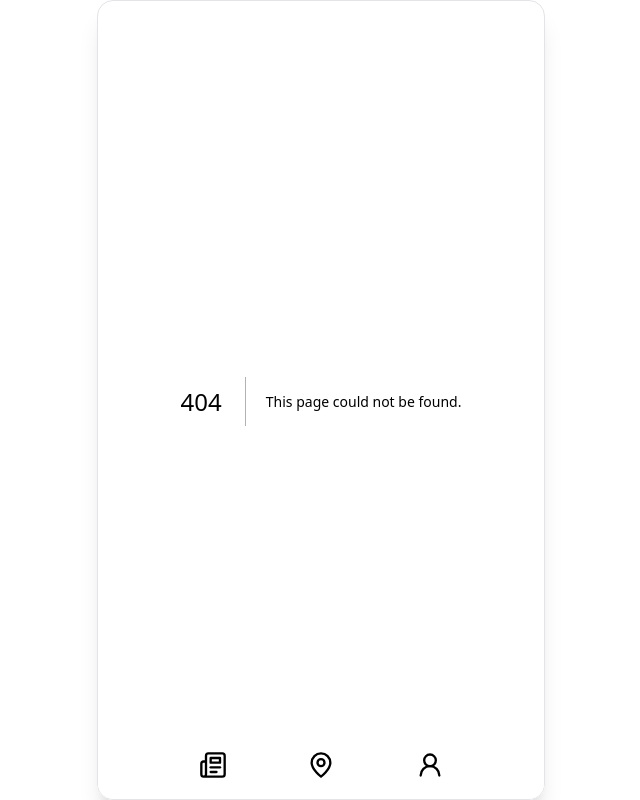
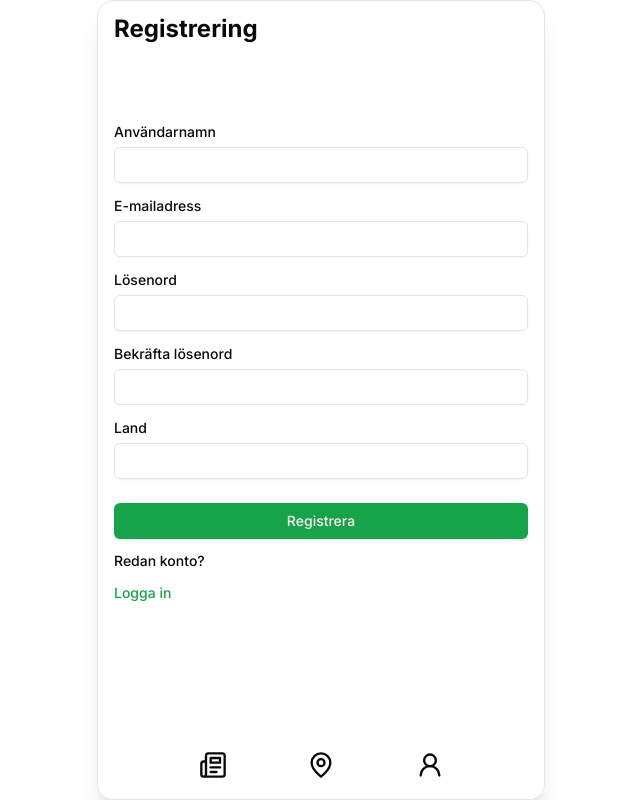
Before and after one commit to JoarM/heet, a Next.js app: page /register in a window 1280 px wide. Before the commit this address had no page. Shown: the whole page, without its empty margins (319-959 px from the left). Built offline with nearby package versions, Linux system fonts and the light colour scheme.

Commit message:
add login and register

```diff
--- a/app/login/page.tsx
+++ b/app/login/page.tsx
@@ -23,6 +23,7 @@ export default function LoginForm() {
                 {/* {form?.message && <span className="text-sm font-medium text-destructive mt-2 block">{form.message}</span>} */}
 
                 <Link href="/reset-password" className="font-medium mt-3 text-sm text-primary underline-offset-4 hover:underline block">Glömt lösenord?</Link>
+                <Link href="/register" className="font-medium mt-3 text-sm text-primary underline-offset-4 hover:underline block">Skapa konto</Link>
             </div>
         </form>
     )
--- /dev/null
+++ b/app/register/page.tsx
@@ -0,0 +1,44 @@
+"use client";
+
+import { Input } from "@/components/ui/input";
+import { Label } from "@/components/ui/label";
+import Link from "next/link";
+import { LoadingButton } from "@/components/ui/loading-button";
+import { CountryDropdown, RegionDropdown, CountryRegionData } from 'react-country-region-selector';
+
+export default function LoginForm() {
+    return (
+        <form className="mx-auto sm:px-4 px-4 rounded-2xl  max-w-lg mt-3">
+            <h1 className="font-bold text-2xl mb-20">Registrering</h1>
+            <div className="my-auto">
+                <Label className="mt-4 block" htmlFor="mail">Användarnamn</Label>
+                <Input className="mt-2 h-9 w-full" id="mail" name="mail" />
+
+
+                <Label className="mt-4 block" htmlFor="mail">E-mailadress</Label>
+                <Input className="mt-2 h-9 w-full" id="mail" name="mail" />
+                {/* {form?.error?.email && <span className="text-sm font-medium text-destructive mt-2 block">{form.error.email}</span>} */}
+
+                <Label className="mt-4 block" htmlFor="password">Lösenord</Label>
+                <Input className="mt-2 w-full h-9" type="password" id="password" name="password" />
+                {/* {form?.error?.password && <span className="text-sm font-medium text-destructive mt-2 block">{form.error.password}</span>} */}
+
+                <Label className="mt-4 block" htmlFor="password">Bekräfta lösenord</Label>
+                <Input className="mt-2 w-full h-9" type="password" id="password" name="password" />
+                {/* {form?.error?.password && <span className="text-sm font-medium text-destructive mt-2 block">{form.error.password}</span>} */}
+
+                <Label className="mt-4 block" htmlFor="password">Land</Label>
+                <Input className="mt-2 w-full h-9" type="password" id="password" name="password" />
+
+
+
+                <LoadingButton className="mt-6 w-full h-9">Registrera</LoadingButton>
+
+                {/* {form?.message && <span className="text-sm font-medium text-destructive mt-2 block">{form.message}</span>} */}
+
+                <p className="font-medium mt-3 text-sm underline-offset-4 ">Redan konto?</p>
+                <Link href="/login" className="font-medium mt-3 text-sm text-primary underline-offset-4 hover:underline block">Logga in</Link>
+            </div>
+        </form>
+    )
+}
--- a/package.json
+++ b/package.json
@@ -29,6 +29,7 @@
     "next": "14.2.3",
     "oslo": "^1.2.0",
     "react": "^18",
+    "react-country-region-selector": "^3.6.1",
     "react-dom": "^18",
     "tailwind-merge": "^2.3.0",
     "tailwindcss-animate": "^1.0.7",
```
Also changed, not shown: 1 other file (tests, documents, lock files or other folders).
